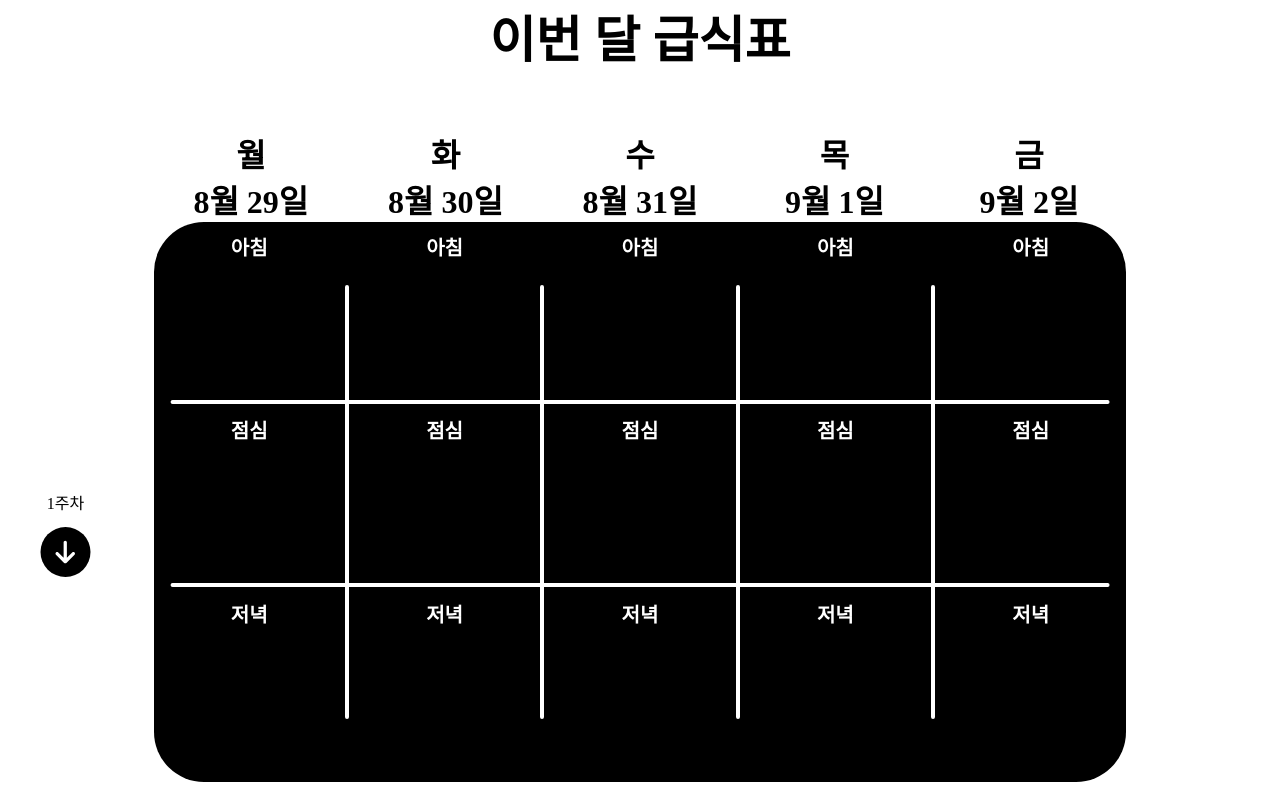
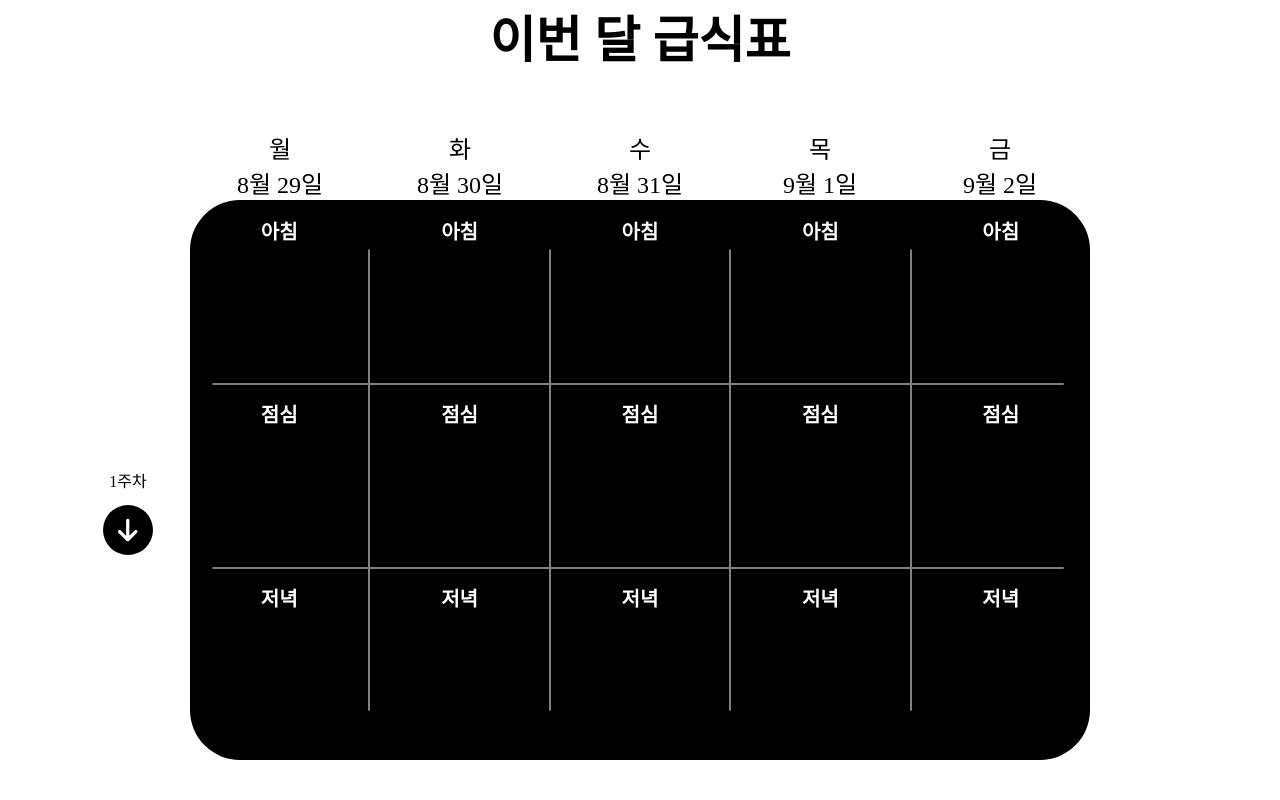
Before and after one commit to sebanimm/ber, a React (Create React App) app: page /monthlyMeal/202209 in a window 1280 px wide. Built offline with nearby package versions, Linux system fonts and the light colour scheme; no server answers; a web font is replaced by a local one.

Commit message:
2022-09-28

```diff
--- a/src/components/MealTable.js
+++ b/src/components/MealTable.js
@@ -136,7 +136,7 @@ const MealTable = ({ year, month }) => {
 					<DecreaseBtn onClick={decreaseCount} count={count}>
 						<FontAwesomeIcon icon={faArrowUp} style={{ color: "#FFF" }} />
 					</DecreaseBtn>
-					<p>{count}주차</p>
+					<p style={{ fontFamily: "nanum" }}>{count}주차</p>
 					<IncreaseBtn
 						onClick={increaseCount}
 						count={count}
--- a/src/styles/Day.js
+++ b/src/styles/Day.js
@@ -2,7 +2,7 @@ import styled from "styled-components";
 
 const Day = styled.p`
 	display: block;
-	width: 150px;
+	width: 100px;
 	text-align: center;
 `;
 
--- a/src/styles/Days.js
+++ b/src/styles/Days.js
@@ -1,12 +1,15 @@
 import styled from "styled-components";
 
-const Days = styled.h1`
+const Days = styled.div`
 	color: black;
 	display: flex;
-	width: 76vw;
+	width: 900px;
 	justify-content: space-around;
-	margin: 0 12vw;
+	margin: 0 auto;
 	padding-top: 50px;
+	font-family: "nanum";
+	font-weight: 500;
+	font-size: 24px;
 `;
 
 export default Days;
--- a/src/styles/HorizontalLine.js
+++ b/src/styles/HorizontalLine.js
@@ -3,7 +3,7 @@ import VerticalLine from "./VerticalLine";
 
 const HorizontalLine = styled(VerticalLine)`
 	height: 0;
-	width: 73vw;
+	width: 850px;
 	top: 50%;
 	left: 50%;
 	transform: translate(-41.18%);
--- a/src/styles/MealInfo.js
+++ b/src/styles/MealInfo.js
@@ -8,7 +8,6 @@ const MealInfo = styled(MealInfoMain)`
 	display: block;
 	bottom: 0;
 	position: relative;
-	display: flex;
 `;
 
 export default MealInfo;
--- a/src/styles/MealTime.js
+++ b/src/styles/MealTime.js
@@ -2,7 +2,7 @@ import MealTimeMain from "./MealTimeMain";
 import styled from "styled-components";
 
 const MealTime = styled(MealTimeMain)`
-	margin-bottom: 4%;
+	margin: 4% 0;
 	font-size: 20px;
 	height: 16%;
 `;
--- a/src/styles/Stepper.js
+++ b/src/styles/Stepper.js
@@ -10,7 +10,7 @@ const Stepper = styled.div`
 	justify-content: space-between;
 	top: 50%;
 	left: 10%;
-	transform: translate(-175%, -50%);
+	transform: translate(-50%, -50%);
 `;
 
 export default Stepper;
--- a/src/styles/Table.js
+++ b/src/styles/Table.js
@@ -1,10 +1,10 @@
 import styled from "styled-components";
 
 const Table = styled.div`
-	width: 76vw;
+	width: 900px;
 	min-height: 500px;
 	display: flex;
-	margin: 0 12vw;
+	margin: 0 auto;
 	flex-wrap: wrap;
 	background-color: black;
 	justify-content: space-evenly;
--- a/src/styles/VerticalLine.js
+++ b/src/styles/VerticalLine.js
@@ -1,12 +1,12 @@
 import styled from "styled-components";
 
 const VerticalLine = styled.div`
-	border: 2px solid white;
+	border: 1.5px solid gray;
 	width: 0;
-	height: 430px;
+	height: 460px;
 	border-radius: 5px;
 	top: 50%;
-	background-color: white;
+	background-color: gray;
 `;
 
 export default VerticalLine;
```
Also changed, not shown: 1 other file (tests, documents, lock files or other folders).
